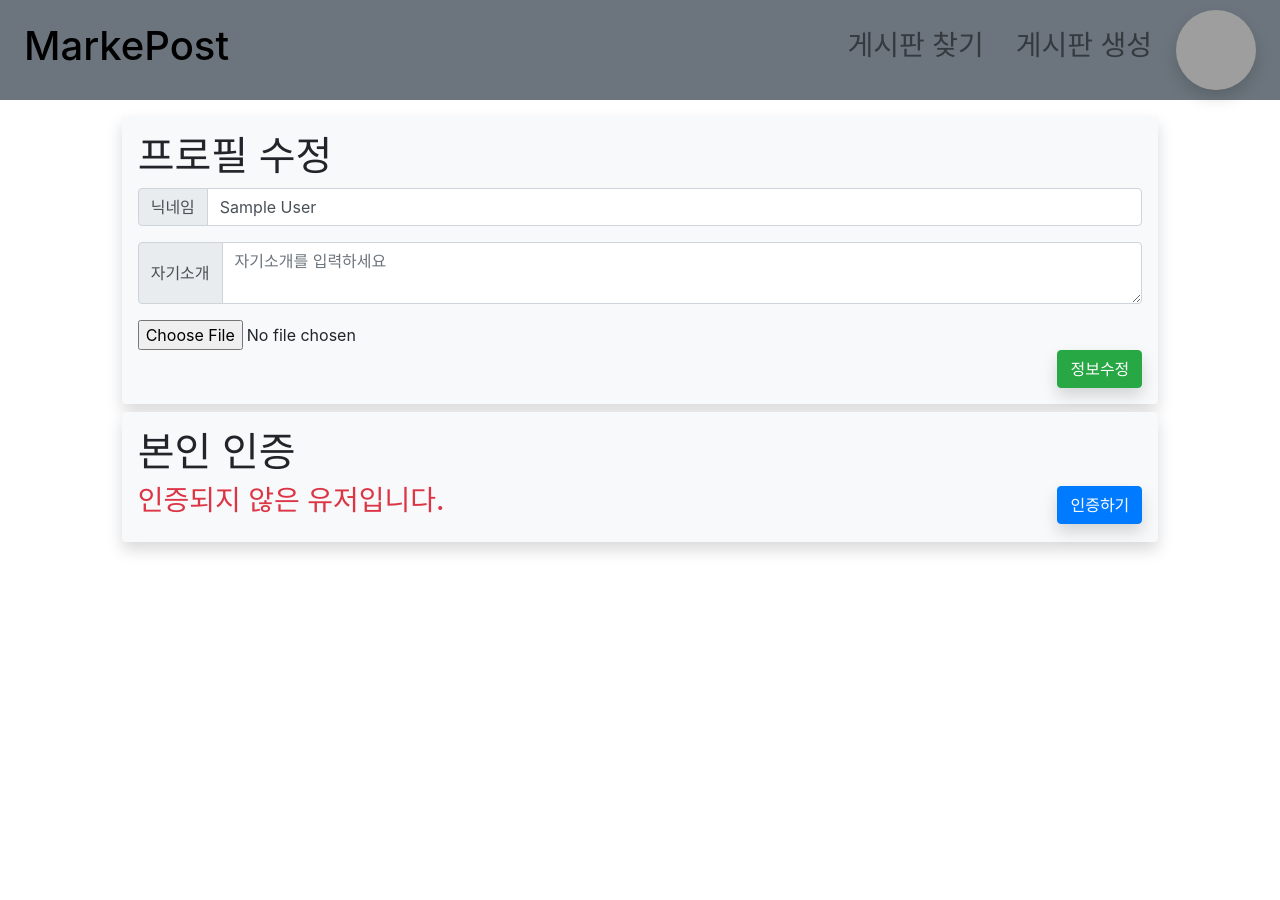
After one commit to 1J-Choi/MackePost, a Spring Boot app: page /user/user-update-view in a window 1280 px wide. The commit adds this page. Run offline with Spring Boot 4, Linux system fonts and the light colour scheme; the visitor is signed in with stand-in values (Sample User, id 1); some libraries are stand-ins or nearby versions; grey boxes are pictures that could not be loaded.

Commit message:
1J-Choi/MarkePost #4 마이페이지 및 정보수정 마크업 및 구현

```diff
--- a/src/main/java/com/markepost/user/UserController.java
+++ b/src/main/java/com/markepost/user/UserController.java
@@ -1,14 +1,22 @@
 package com.markepost.user;
 
 import org.springframework.stereotype.Controller;
+import org.springframework.ui.Model;
 import org.springframework.web.bind.annotation.GetMapping;
 import org.springframework.web.bind.annotation.RequestMapping;
 
+import com.markepost.user.bo.UserBO;
+import com.markepost.user.entity.UserEntity;
+
 import jakarta.servlet.http.HttpSession;
+import lombok.RequiredArgsConstructor;
 
 @Controller
 @RequestMapping("/user")
+@RequiredArgsConstructor
 public class UserController {
+	private final UserBO userBO;
+
 	@GetMapping("/sign-in-view")
 	public String signInView() {
 		return "user/signIn";
@@ -30,4 +38,31 @@ public class UserController {
 		return "redirect:/";
 	}
 
+	@GetMapping("/mypage-view")
+	public String mypage(HttpSession session, Model model) {
+		int userId = (int) session.getAttribute("userId");
+
+		UserEntity user = userBO.getUserEntityById(userId);
+
+		if(user == null) {
+			return "/user/sign-in-view";
+		}
+
+		model.addAttribute("user", user);
+		return "/user/userPage";
+	}
+
+	@GetMapping("/user-update-view")
+	public String userUpdate(HttpSession session, Model model) {
+		int userId = (int) session.getAttribute("userId");
+
+		UserEntity user = userBO.getUserEntityById(userId);
+
+		if(user == null) {
+			return "/user/sign-in-view";
+		}
+
+		model.addAttribute("user", user);
+		return "/user/userUpdate";
+	}
 }
--- a/src/main/java/com/markepost/user/entity/UserEntity.java
+++ b/src/main/java/com/markepost/user/entity/UserEntity.java
@@ -15,6 +15,7 @@ import lombok.AllArgsConstructor;
 import lombok.Builder;
 import lombok.Getter;
 import lombok.NoArgsConstructor;
+import lombok.Setter;
 import lombok.ToString;
 
 @Table(name = "user")
@@ -24,6 +25,7 @@ import lombok.ToString;
 @NoArgsConstructor
 @AllArgsConstructor
 @ToString
+@Setter
 public class UserEntity {
 	@Id
 	@GeneratedValue(strategy = GenerationType.IDENTITY)
--- a/src/main/resources/static/css/style.css
+++ b/src/main/resources/static/css/style.css
@@ -3,7 +3,7 @@ header {
 	height: 100px;
 }
 .contents {
-	min-height: 500px;
+	min-height: 800px;
 }
 a, a:hover {
 	text-decoration: none;
@@ -11,3 +11,12 @@ a, a:hover {
 .formBox {
 	background-color: #F2F2F2;
 }
+.signForm {
+	min-height: 500px;
+}
+.img-circle{
+	border-radius: 50%;
+}
+.text-black, .text-black:hover{
+	color: #000000;
+}
--- a/src/main/resources/templates/fragments/header.html
+++ b/src/main/resources/templates/fragments/header.html
@@ -5,7 +5,7 @@
 			<div class="h-100 d-flex justify-content-between mx-4 align-items-center">
 				<!-- logo -->
 				<div>
-					<h1>MarkePost</h1>
+					<a href="/" class="text-black"><h1>MarkePost</h1></a>
 				</div>
 
 				<div class="d-flex align-items-center">
@@ -24,7 +24,7 @@
 					<th:block th:if="${session.userImage} != null">
 						<a href="/user/mypage-view">
 							<img th:src="${session.userImage}" alt="유저 프로필 사진"
-							class="img-circle" height="80" width="80"></img>
+							class="img-circle shadow" height="80" width="80">
 						</a>
 					</th:block>
 					<!-- unless userImage != null 기본 동그라미 이미지 보일 것 -->
@@ -39,7 +39,7 @@
 				<!-- 프로필 사진이 없을 때 처럼 기본 동그라미 이미지 보일 것 -->
 				<div th:unless="${session.userId} != null">
 					<th:block>
-						<a href="/user/sign-in-view" class="btn btn-dark">
+						<a href="/user/sign-in-view" class="btn btn-dark shadow">
 							Log-In
 						</a>
 					</th:block>
--- a/src/main/resources/templates/user/signIn.html
+++ b/src/main/resources/templates/user/signIn.html
@@ -3,7 +3,7 @@
       xmlns:th="http://www.thymeleaf.org"
       xmlns:layout="http://www.ultraq.net.nz/thymeleaf/layout"
       layout:decorate="~{layout/defaultLayout}">
-<section layout:fragment="content" class="contents d-flex justify-content-center">
+<section layout:fragment="content" class="signForm d-flex justify-content-center">
 	<div class="w-50 rounded formBox px-5 my-5">
 		<h2 class="text-center my-3">로그인</h2>
 		<form id="loginForm" method="post" action="/user/sign-in">
--- a/src/main/resources/templates/user/signUp.html
+++ b/src/main/resources/templates/user/signUp.html
@@ -3,7 +3,7 @@
       xmlns:th="http://www.thymeleaf.org"
       xmlns:layout="http://www.ultraq.net.nz/thymeleaf/layout"
       layout:decorate="~{layout/defaultLayout}">
-<section layout:fragment="content" class="contents d-flex justify-content-center">
+<section layout:fragment="content" class="signForm d-flex justify-content-center">
 	<div class="w-50 rounded formBox px-5 my-5">
 		<h2 class="text-center my-3">회원가입</h2>
 		<form id="signUpForm" method="post" action="/user/sign-up">
--- /dev/null
+++ b/src/main/resources/templates/user/userUpdate.html
@@ -0,0 +1,116 @@
+<!DOCTYPE html>
+<html
+      xmlns:th="http://www.thymeleaf.org"
+      xmlns:layout="http://www.ultraq.net.nz/thymeleaf/layout"
+      layout:decorate="~{layout/defaultLayout}">
+<section layout:fragment="content" class="contents d-flex justify-content-center">
+	<div class="h-90 col-10 my-2">
+		<!-- 기본 정보 수정 -->
+		<div class="bg-light shadow rounded my-2 p-3">
+			<h1>프로필 수정</h1>
+			<div>
+				<div class="input-group mb-3">
+  					<div class="input-group-prepend">
+    					<span class="input-group-text">닉네임</span>
+  					</div>
+  					<input th:value="${user.name}" type="text" id="name"class="form-control" placeholder="이름을 입력하세요.">
+				</div>
+				<div class="input-group mb-3">
+  					<div class="input-group-prepend">
+    					<span class="input-group-text">자기소개</span>
+  					</div>
+  					<textarea th:text="${user.introduce}" id="introduce" class="form-control" placeholder="자기소개를 입력하세요"></textarea>
+				</div>
+
+				<!-- 이미지 -->
+				<div class="d-flex justify-content-start">
+					<input type="file" id="file" accept=".jpg, .png, .gif">
+				</div>
+
+				<!-- 수정 버튼 -->
+				<div class="d-flex justify-content-end">
+					<button type="button" id="userUpdateBtn" class="btn btn-success shadow">정보수정</button>
+				</div>
+			</div>
+		</div>
+		<!-- 본인 인증 -->
+		<div class="bg-light shadow rounded p-3">
+			<h1>본인 인증</h1>
+			<div class="d-flex justify-content-between align-items-center">
+				<th:block th:if="${user.isConfirmed} == true">
+					<h3 class="text-success">인증이 완료 된 유저입니다.</h3>
+				</th:block>
+				<th:block th:unless="${user.isConfirmed} == true">
+					<h3 class="text-danger">인증되지 않은 유저입니다.</h3>
+					<button type="button" id="confirmUserBtn" class="btn btn-primary shadow">인증하기</button>
+				</th:block>
+			</div>
+		</div>
+	</div>
+</section>
+
+<th:block layout:fragment="script">
+    <script>
+    	$(document).ready(function(){
+    		$('#userUpdateBtn').on('click', function() {
+    			let name = $('#name').val().trim();
+    			let introduce = $('#introduce').val().trim();
+    			let fileName = $('#file').val();
+    			// console.log(introduce);
+
+    			// validation
+    			if(!name) {
+    				alert('닉네임을 입력하세요');
+    				return;
+    			}
+    			if(!introduce) {
+    				alert('자기소개를 입력하세요');
+    				return;
+    			}
+    			if(fileName) {
+    				// alert('이미지 있다');
+    				let extension = fileName.split('.').pop().toUpperCase();
+    				// console.log(extension);
+    				if($.inArray(extension, ['JPG', 'PNG', 'GIF']) == -1) {
+    					// 배열중에 있을 시에는 index 번호, 없으면 -1
+    					alert('이미지 파일(jpg, png, gif)만 업로드 할 수 있습니다.');
+    					$('#file').val('');
+    					return;
+    				}
+    			}
+
+    			let formData = new FormData();
+    			formData.append("name", name); // key는 form의 name과 같음 - request param명
+    			formData.append("introduce", introduce);
+    			formData.append("file", $('#file')[0].files[0]);
+    			// console.log($('#file')[0].files[0]);
+
+    			// AJAX
+    			$.ajax({
+    				// request
+    				type:"PATCH"
+    				, url:"/user/update"
+    				, data:formData // FormData 통째로 보낼 수 있다
+    				// FormData로 보낼 때 아래 3가지 옵션이 필수적
+    				, processData:false // data의 속성의 값이 문자열 처리되지 않게함
+    				, contentType:false // 헤더에 콘텐츠 타입을 false로 해제
+    				, enctype:"multipart/form-data" // 이미지 파일이 전송되게 하는 옵션
+    				// response
+    				, success:function(data) {
+    					if(data.code == 200) {
+    						// 성공일 때 alert => 목록 화면
+    						alert('수정 완료!');
+    						location.href = '/user/mypage-view';
+    					} else {
+    						// 로직 상 실패일 때 alert
+    						alert(data.error_message);
+    					}
+    				}
+    				, error:function(e) {
+    					alert('유저 정보를 수정하는데 실패했습니다.');
+    				}
+    			});
+    		});
+    	});
+    </script>
+</th:block>
```
Also changed, not shown: src/main/java/com/markepost/common/FileManagerService.java (added, +78 -0 lines), src/main/java/com/markepost/config/WebMvcConfig.java (added, +18 -0 lines), src/main/java/com/markepost/user/UserRestController.java (+29 -1 lines), src/main/java/com/markepost/user/bo/UserBO.java (+34 -0 lines), src/main/resources/templates/user/userPage.html (+39 -9 lines).
